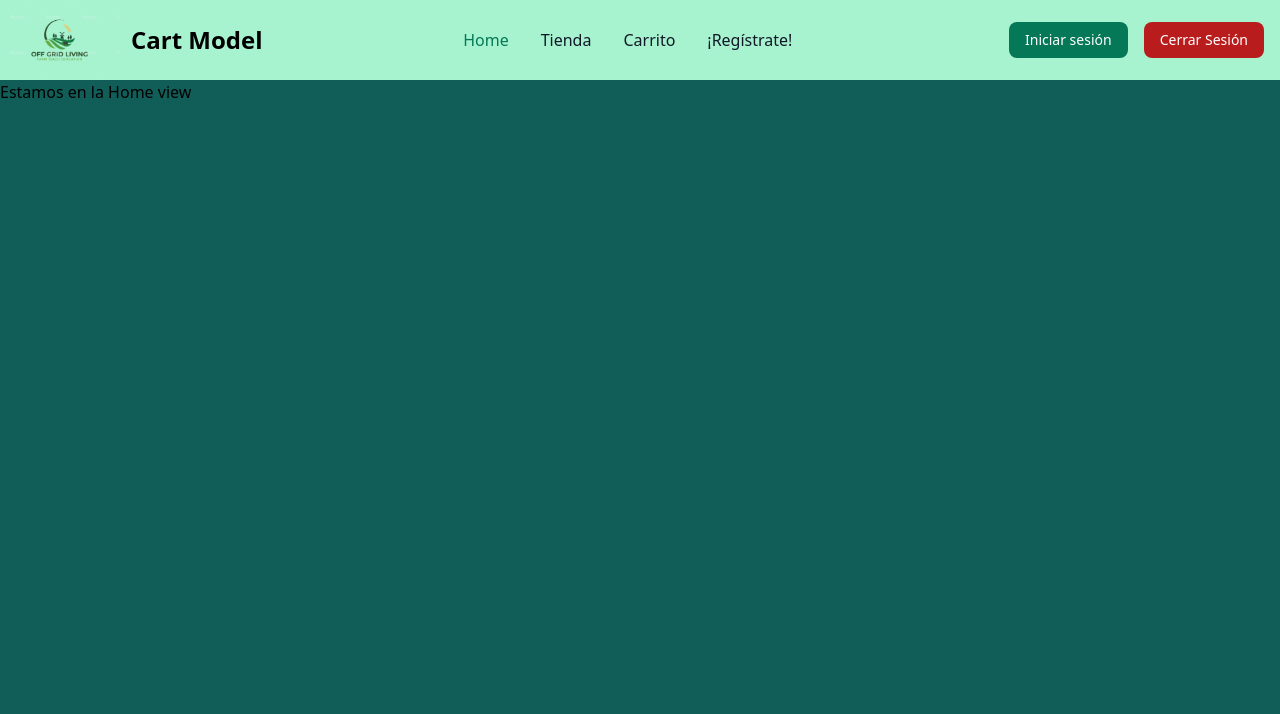
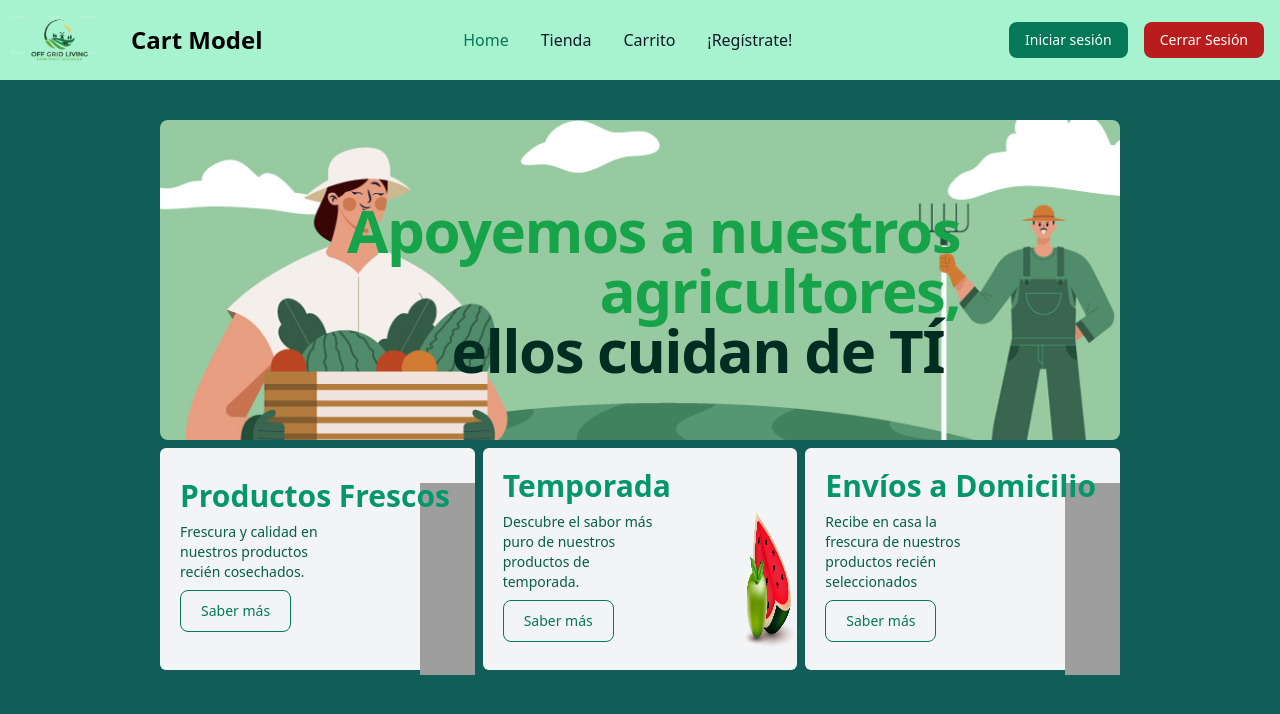
Before and after one commit to AlexCastroo/mvc-country-app, a PHP site: page /mvc-country-app/ in a window 1280 px wide. Shown: the top 714 px of the page. Run offline with PHP 8.4, Linux system fonts and the light colour scheme; some libraries are stand-ins or nearby versions; grey boxes are pictures that could not be loaded.

Commit message:
Lastest update

```diff
--- a/App/Controllers/CartProductController.php
+++ b/App/Controllers/CartProductController.php
@@ -21,7 +21,7 @@ class CartProductController extends Controller {
     public function home()
     {
         //echo json_encode($_SESSION['cart']);
-$this->render('cartProduct', [], 'site');
+        $this->render('cartProduct', [], 'site');
     }
 
     public function carrito()
--- a/App/Views/home.view.php
+++ b/App/Views/home.view.php
@@ -1,2 +1,39 @@
 
-    <h1> Estamos en la Home view</h1>
+    <div class="container rounded-lg w-3/4 md:2/4 mx-auto h-80 mt-4 md:mt-10 bg-[url('http://localhost/mvc-country-app/Public/Assets/images/banner1.jpg')] bg-cover ">
+        <h1 class="p-10 md:px-40 md:pt-20 text-end text-5xl md:text-5xl font-extrabold leading-none tracking-tight text-green-600 md:text-6xl lg:text-6xl dark:text-white">Apoyemos a nuestros agricultores, <br>
+        <span class="text-emerald-950 dark:text-green-950 bg-emedarld-50 p-4">ellos cuidan de TÍ</span></h1>
+    </div>
+
+    <div class="container w-3/4 md:2/4 mx-auto grid grid-cols-1 gap-2 mt-2 md:grid-cols-3">
+        <div class="bg-gray-100 rounded-md p-5 relative flex items-center">
+            <div class="z-10">
+                <h2 class="mb-2 text-3xl font-bold text-emerald-600">Productos Frescos</h2>
+                <p class="mb-2 pr-28 text-sm text-emerald-800">Frescura y calidad en nuestros productos recién cosechados.</p>
+                <button type="button" class="text-emerald-700 hover:text-white border border-emerald-700 hover:bg-emerald-800 focus:ring-4 focus:outline-none focus:ring-emerald-300 font-medium rounded-lg text-sm px-5 py-2.5 text-center me-2 mb-2 dark:border-emerald-500 dark:text-emerald-500 dark:hover:text-white dark:hover:bg-emerald-600 dark:focus:ring-emerald-800">Saber más</button>
+            </div>
+            <div class="ml-40 md:ml-60 absolute z-0">
+                <img class="h-48 mt-10 max-w-full" src="http://localhost/mvc-country-app/Public/Assets/images/productos-frescos.png" alt="image description">
+            </div>
+        </div>
+
+        <div class="bg-gray-100 rounded-md p-5 relative flex items-center">
+            <div class="z-10">
+                <h2 class="mb-2 text-3xl font-bold text-emerald-600">Temporada</h2>
+                <p class="mb-2 pr-28 text-sm text-emerald-800">Descubre el sabor más puro de nuestros productos de temporada.</p>
+                <button type="button" class="text-emerald-700 hover:text-white border border-emerald-700 hover:bg-emerald-800 focus:ring-4 focus:outline-none focus:ring-emerald-300 font-medium rounded-lg text-sm px-5 py-2.5 text-center me-2 mb-2 dark:border-emerald-500 dark:text-emerald-500 dark:hover:text-white dark:hover:bg-emerald-600 dark:focus:ring-emerald-800">Saber más</button>
+            </div>
+            <div class="ml-40 md:ml-60 absolute z-0">
+                <img class="h-48 mt-10 max-w-full" src="http://localhost/mvc-country-app/Public/Assets/images/temporada.png" alt="image description">
+            </div>
+        </div>
+        <div class="bg-gray-100 rounded-md p-5 relative flex items-center">
+            <div class="z-10">
+                <h2 class="mb-2 text-3xl font-bold text-emerald-600">Envíos a Domicilio</h2>
+                <p class="mb-2 pr-28 text-sm text-emerald-800">Recibe en casa la frescura de nuestros productos recién seleccionados</p>
+                <button type="button" class="text-emerald-700 hover:text-white border border-emerald-700 hover:bg-emerald-800 focus:ring-4 focus:outline-none focus:ring-emerald-300 font-medium rounded-lg text-sm px-5 py-2.5 text-center me-2 mb-2 dark:border-emerald-500 dark:text-emerald-500 dark:hover:text-white dark:hover:bg-emerald-600 dark:focus:ring-emerald-800">Saber más</button>
+            </div>
+            <div class="ml-40 md:ml-60 absolute z-0">
+                <img class="h-48 mt-10 max-w-full" src="http://localhost/mvc-country-app/Public/Assets/images/productos-frescos.png" alt="image description">
+            </div>
+        </div>
+    </div>
```
Also changed, not shown: App/Views/product.view.php (+5 -18 lines), Public/Assets/images/Lechuga.jpg (added), Public/Assets/images/Piminetos.jpg (added), Public/Assets/images/banner1.jpg (added), Public/Assets/images/berenjenas.jpg (added), Public/Assets/images/calabaazas-frescas.jpg (added), Public/Assets/images/cebollas-frecsas.webp (added), Public/Assets/images/iraolas.jpg (added), Public/Assets/images/logo.svg (added), Public/Assets/images/manzanas-frescas.jpg (added), Public/Assets/images/peras-frescas.jpg (added), Public/Assets/images/piminetos.png (added), Public/Assets/images/temporada.png (added), Public/Assets/images/tomates.jpg (added), 2 more files, 1 other file.
